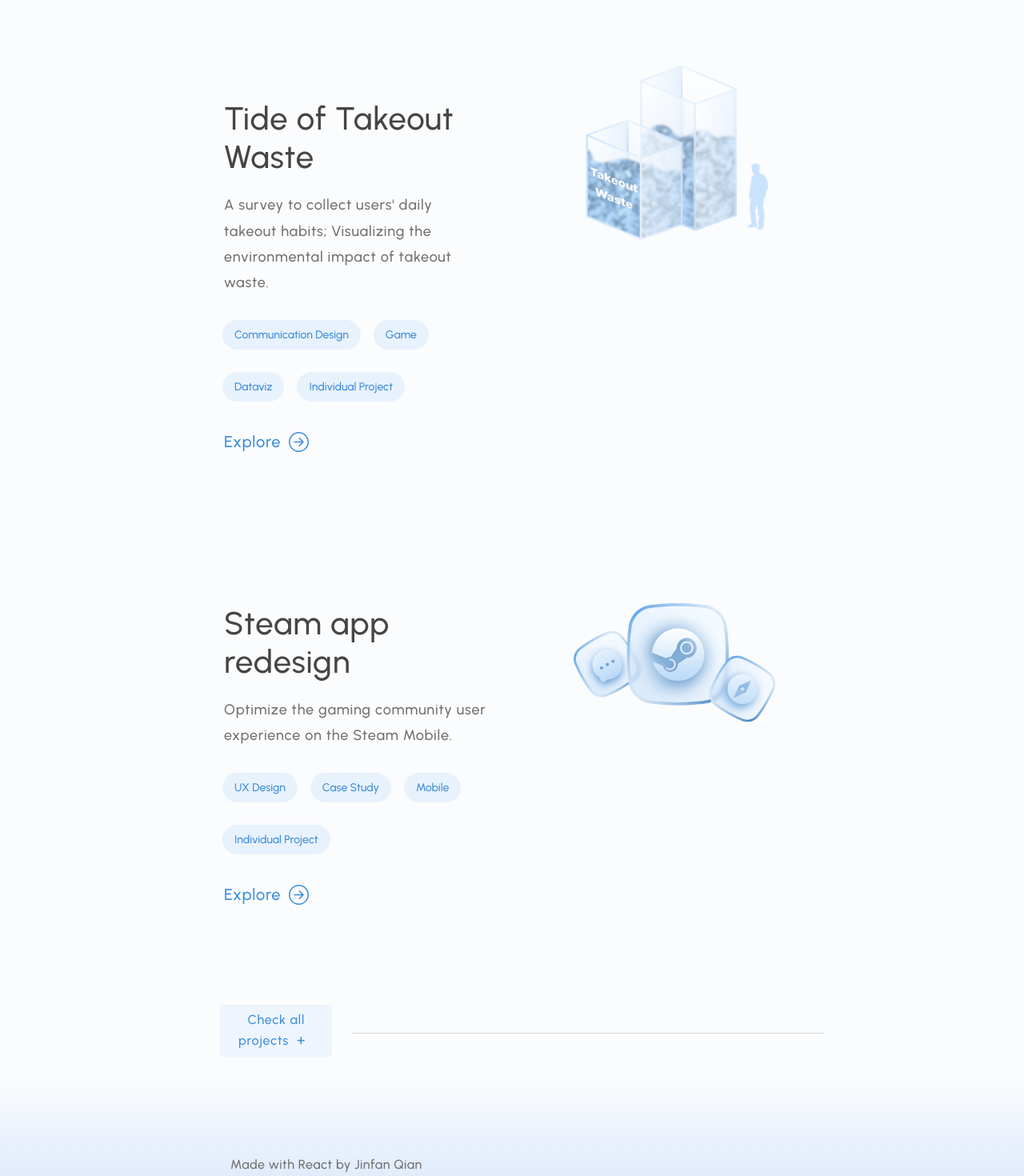
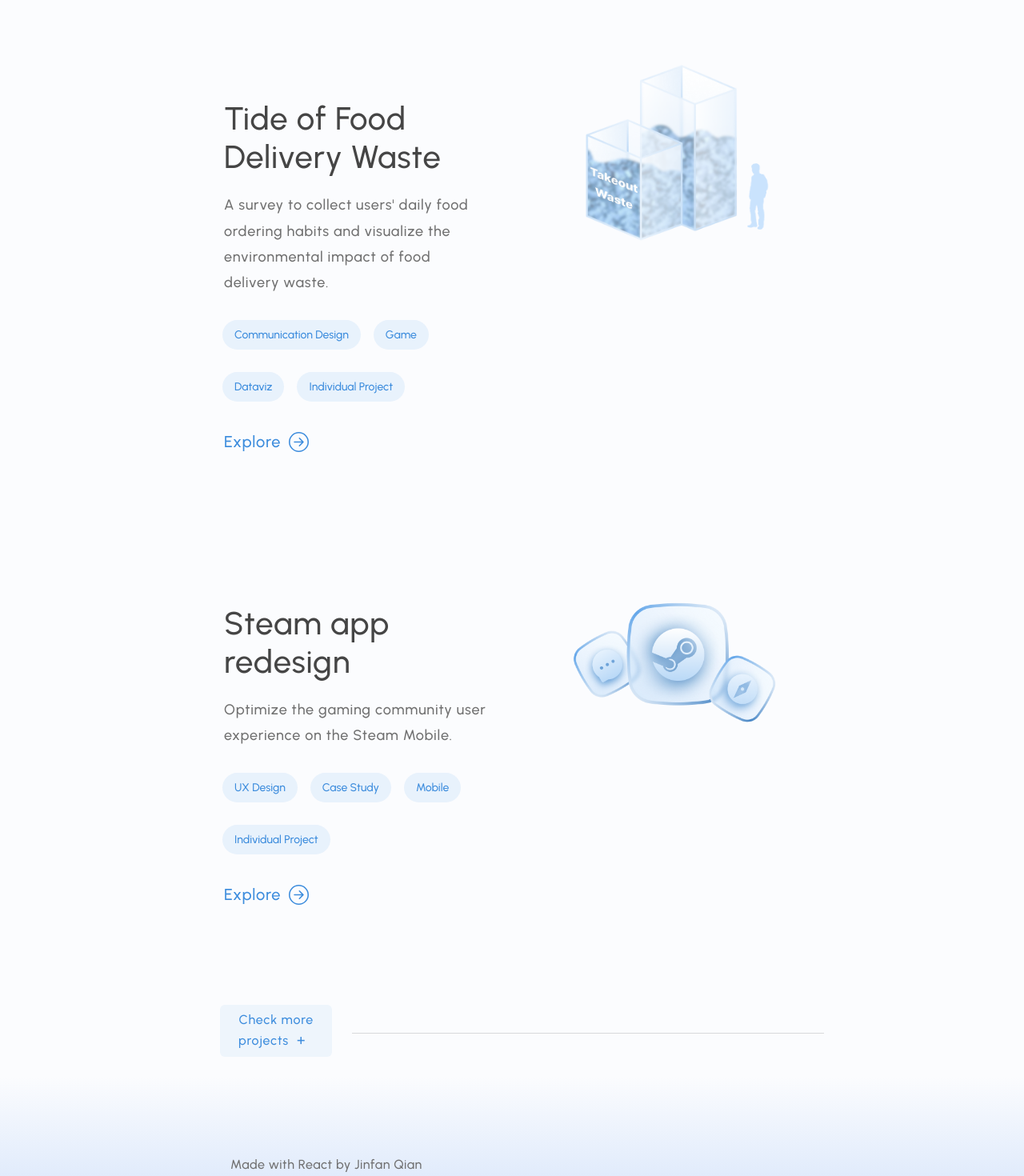
Before and after one commit to qjf0126/JinfanQian, a React (Create React App) app: page / in a window 1280 px wide. Shown: the part 1320-2790 px from the top of the page at 80% size. Built offline with nearby package versions, Linux system fonts and the light colour scheme; the HTML template or start-up script is replaced by a standard one.

Commit message:
Add files via upload

```diff
--- a/src/components/Projects.js
+++ b/src/components/Projects.js
@@ -2,6 +2,7 @@
 import renderp2 from '../assets/img/renderp2.png';
 import renderp3 from '../assets/img/renderp3.png';
 import Alipay from '../assets/img/Alipay.png';
+import Farmer from '../assets/img/Farmer.png';
 import 'animate.css';
 import { ArrowRightCircle } from 'react-bootstrap-icons';
 import { Filter } from 'react-bootstrap-icons';
@@ -70,8 +71,8 @@
       </div>
       <div className="project">
         <aside className="Project-sidebar">
-          <h1>Tide of Takeout Waste</h1>
-          <p>A survey to collect users' daily takeout habits; Visualizing the environmental impact of takeout waste.</p>
+          <h1>Tide of Food Delivery Waste</h1>
+          <p>A survey to collect users' daily food ordering habits and visualize the environmental impact of food delivery waste.</p>
           <div>
             <button>Communication Design</button>
             <button>Game</button>
@@ -106,19 +107,20 @@
       </div>
       <div style={{display: 'flex', alignItems: 'center'}}>
         <button class="btn otherproj-btn" data-bs-toggle="collapse" data-bs-target="#otherprojContent" aria-controls="otherprojContent">
-          Check all projects
+          Check more projects
         </button>
         <hr className="divider-line" style={{flex: 1, height: '1px'}} />
       </div>
       <div className="collapse" id="otherprojContent">
+        <div className='row'>
           <div className="card-container">
             <div className="image-container">
-            <NavLink to="/project3" className='renderp1'>
+              <NavLink to="/alipaystock" className='renderp1'>
                 <img src={Alipay}></img>
               </NavLink>
             </div>
             <div className="project-info">
-            <h2 className="project-title">Alipay stock mini-program investment education system design</h2>
+              <h2 className="project-title">Alipay stock mini-program investment education system</h2>
               <p className="project-subtitle">
                 Optimize Alipay's stock mini-program for stable investor returns.
               </p>
@@ -127,6 +129,23 @@
               </p>
             </div>
           </div>
+          <div className="card-container">
+            <div className="image-container">
+              <NavLink to="/alipaystock" className='renderp1'>
+                <img src={Farmer}></img>
+              </NavLink>
+            </div>
+            <div className="project-info">
+              <h2 className="project-title">New version of "The Farmer and the River God"</h2>
+              <p className="project-subtitle">
+                A modern take on "The Farmer and the River God" that warns people about financial scams.
+              </p>
+              <p className="project-details">
+                Video | AI generated | Teamwork
+              </p>
+            </div>
+          </div>
+        </div>
       </div>
     </section>
   );
```
Lines whose indentation alone changed are shown as unchanged.
